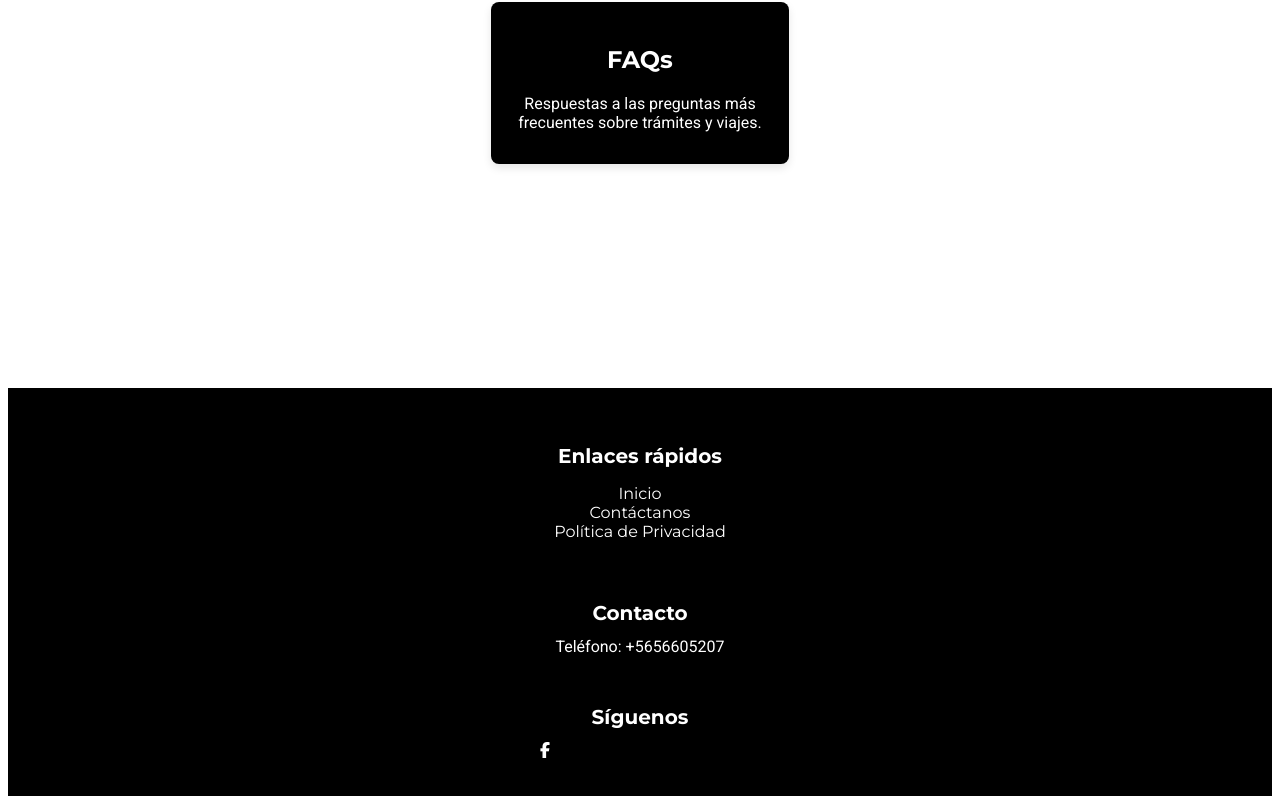
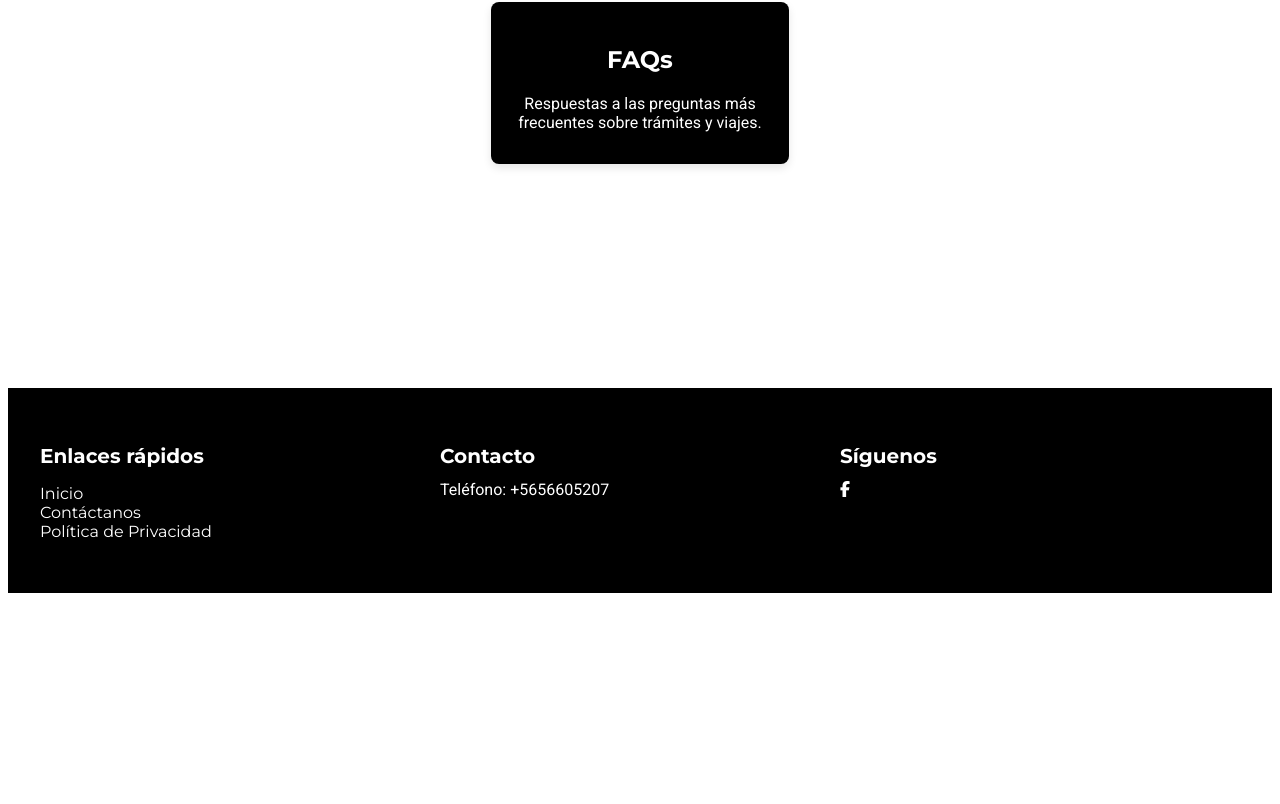
Before and after one commit to BrianRodriguez-12/SiteVox, a React (Vite) app: page / in a window 1280 px wide. Shown: the part 526-1330 px from the top of the page. After the commit the page ends 1127 px from the top, so only its background shows below. Built offline with nearby package versions, Linux system fonts and the light colour scheme.

Commit message:
fix: footer container style

```diff
--- a/src/components/CustomFooter/index.tsx
+++ b/src/components/CustomFooter/index.tsx
@@ -10,7 +10,7 @@ const Footer: React.FC = () => {
 
   return (
     <footer className="footer">
-      <div className="container">
+      <div className="footerContainer">
         <div className="footerSection">
           <h3 className="footerTitle">{t('quickLinks')}</h3>
           <ul className="footerList">
--- a/src/components/CustomFooter/styles.css
+++ b/src/components/CustomFooter/styles.css
@@ -4,7 +4,7 @@
   padding: 24px 0;
 }
 
-.container {
+.footerContainer {
   display: flex;
   justify-content: space-between;
   flex-wrap: wrap;
```
